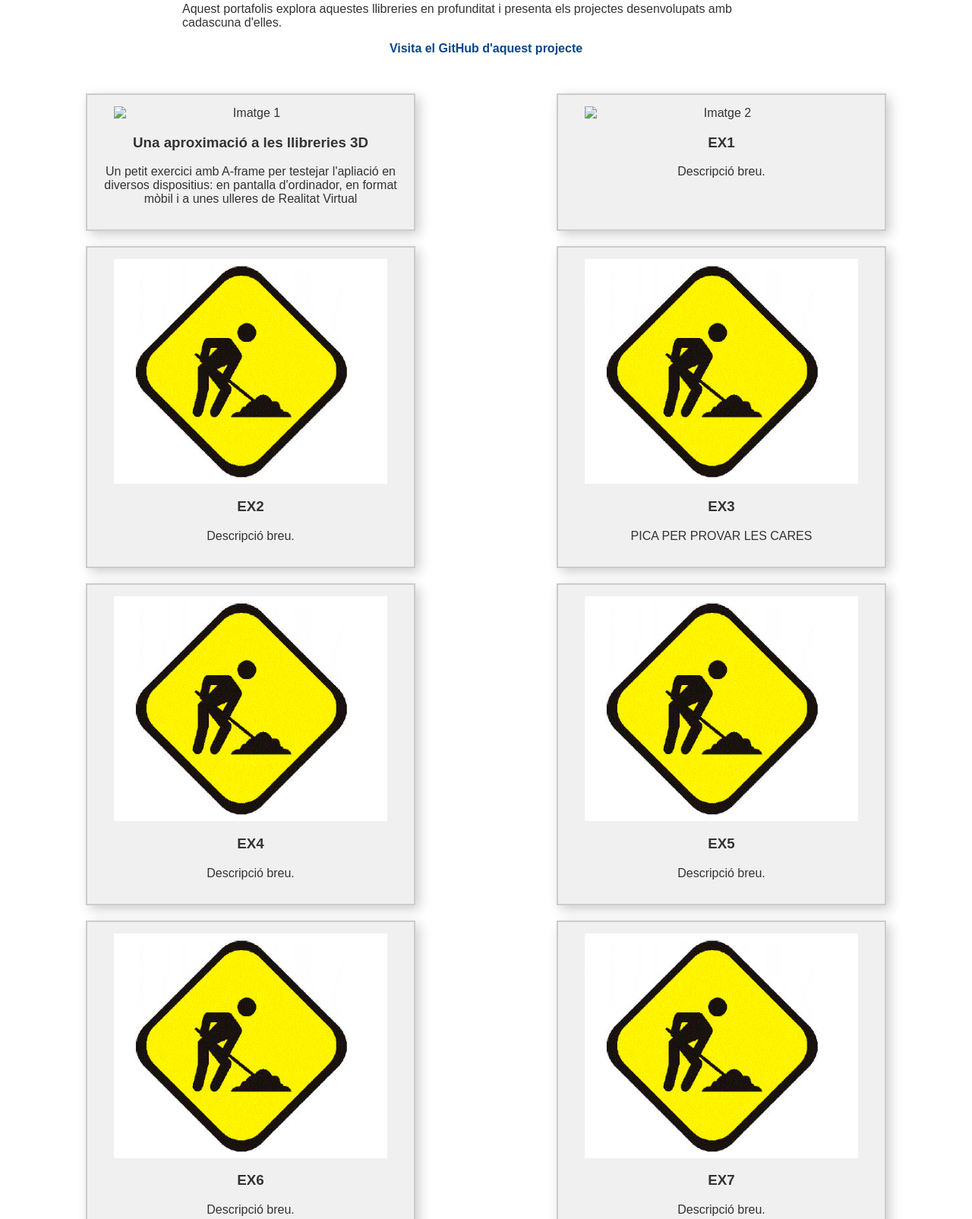
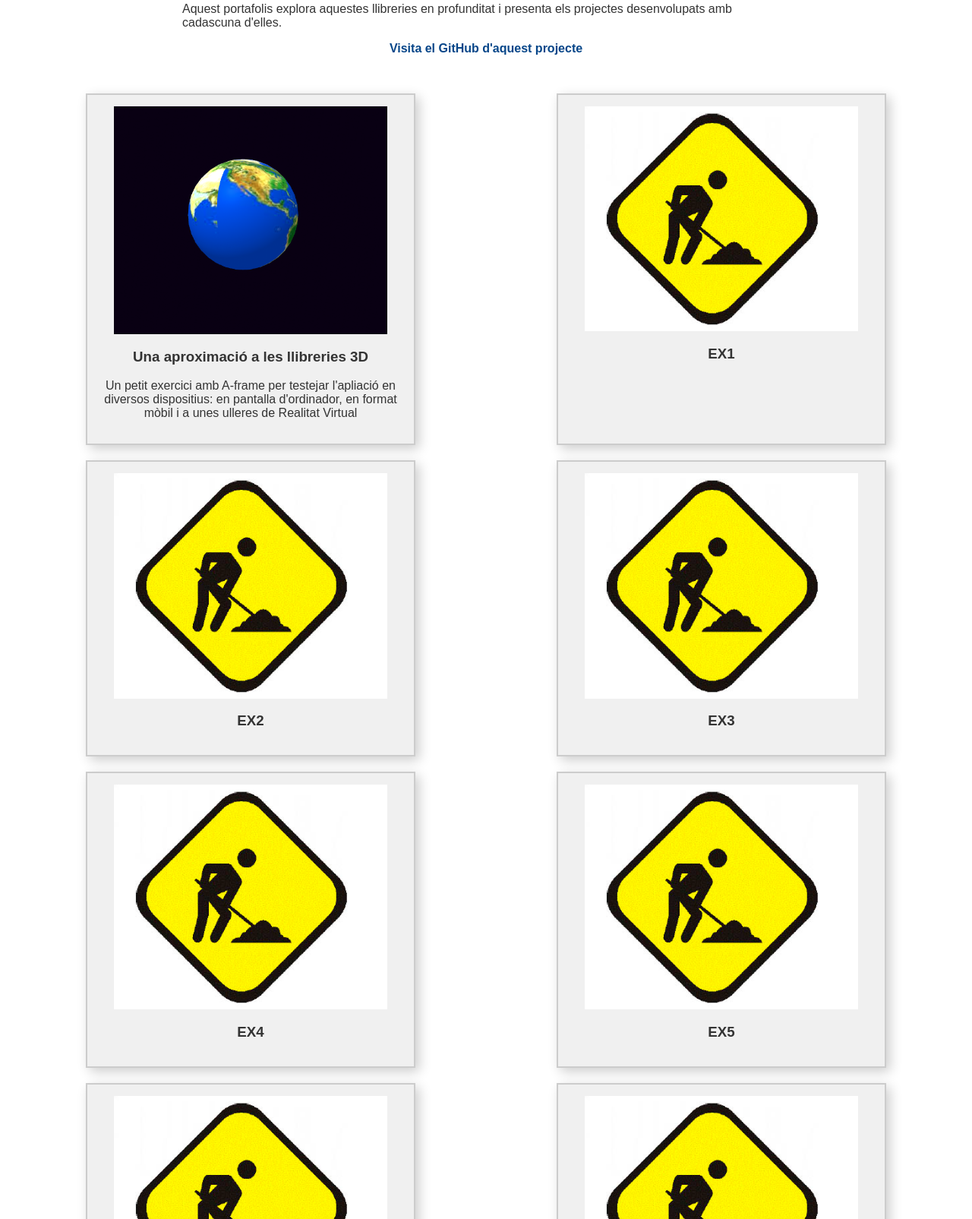
Before and after one commit to user010101010110/web3d, a plain HTML site: page index.html in a window 1280 px wide. Shown: the part 261-1866 px from the top of the page at 76% size. Drawn offline with Linux system fonts and the light colour scheme.

Commit message:
Add files via upload

```diff
--- a/index.html
+++ b/index.html
@@ -160,7 +160,7 @@
         </div>
         <div class="flex-container" id="exercicis">
             <div class="box">
-                <img src="imatges/exercici1.png" alt="Imatge 1" onclick="location.href='ex1/ex1.html'">
+                <img src="fondo_tierra.png" alt="Imatge 1" onclick="location.href='ex1/ex1.html'">
                 <div>
                     <h3>Una aproximació a les llibreries 3D</h3>
                     <p>Un petit exercici amb A-frame per testejar l'apliació en diversos dispositius: en pantalla d'ordinador, en format mòbil i a unes ulleres de Realitat Virtual</p>
@@ -169,31 +169,31 @@
                 </div>
             </div>
             <div class="box">
-                <img src="estamos-trabajando" alt="Imatge 2" onclick="location.href='ex2/ex2.html'">
+                <img src="estamos-trabajando.jpg" alt="Imatge 2" onclick="location.href='ex2/ex2.html'">
                 <div>
                     <h3>EX1</h3>
-                    <p>Descripció breu.</p>
+                    <p></p>
                 </div>
             </div>
             <div class="box">
                 <img src="estamos-trabajando.jpg" alt="Imatge 3" onclick="location.href='ex3/ex3.html'">
                 <div>
                     <h3>EX2</h3>
-                    <p>Descripció breu.</p>
+                    <p></p>
                 </div>
             </div>
             <div class="box">
                 <img src="estamos-trabajando.jpg" alt="Imatge 2" onclick="location.href='ex4/ex4.html'">
                 <div>
                     <h3>EX3</h3>
-                    <p>PICA PER PROVAR LES CARES</p>
+                    <p></p>
                 </div>
             </div>
             <div class="box">
                 <img src="estamos-trabajando.jpg" alt="Imatge 3" onclick="location.href='ex4/ex4.html'">
                 <div>
                     <h3>EX4</h3>
-                    <p>Descripció breu.</p>
+                    <p></p>
                 </div>
             </div>
 
@@ -201,7 +201,7 @@
                 <img src="estamos-trabajando.jpg" alt="Imatge 3" onclick="location.href='ex5/ex5.html'">
                 <div>
                     <h3>EX5</h3>
-                    <p>Descripció breu.</p>
+                    <p></p>
                 </div>
             </div>
 
@@ -209,7 +209,7 @@
                 <img src="estamos-trabajando.jpg" alt="Imatge 3" onclick="location.href='ex6/ex6.html'">
                 <div>
                     <h3>EX6</h3>
-                    <p>Descripció breu.</p>
+                    <p></p>
                 </div>
             </div>
 
@@ -217,7 +217,7 @@
                 <img src="estamos-trabajando.jpg" alt="Imatge 3" onclick="location.href='ex7/ex7.html'">
                 <div>
                     <h3>EX7</h3>
-                    <p>Descripció breu.</p>
+                    <p></p>
                 </div>
             </div>
 
@@ -225,7 +225,7 @@
                 <img src="estamos-trabajando.jpg" alt="Imatge 3" onclick="location.href='ex8/ex8.html'">
                 <div>
                     <h3>EX8</h3>
-                    <p>Descripció breu.</p>
+                    <p></p>
                 </div>
             </div>
 
@@ -233,7 +233,7 @@
                 <img src="estamos-trabajando.jpg" alt="Imatge 3" onclick="location.href='ex9/ex9.html'">
                 <div>
                     <h3>EX9</h3>
-                    <p>Descripció breu.</p>
+                    <p></p>
                 </div>
             </div>
         </div>
```
Also changed, not shown: fondo_tierra.png (added).
